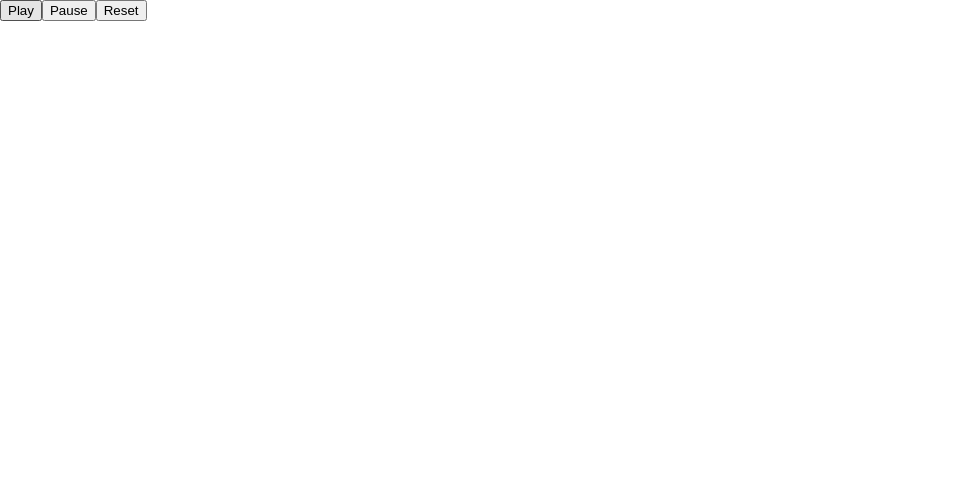
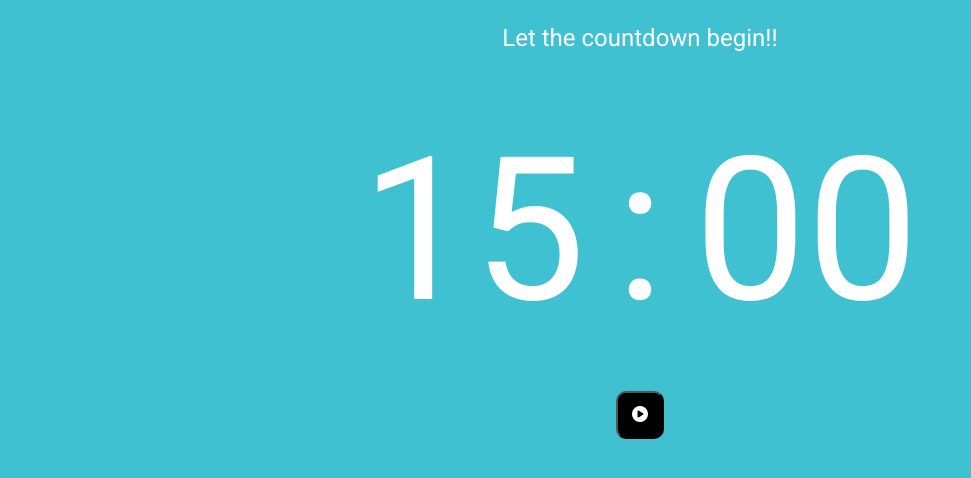
Before and after one commit to kwisniowiecki/final-project-frontend, an Angular app: page /timer in a window 1280 px wide. Shown: the top 478 px of the page, without its empty margins (0-971 px from the left). Built offline with nearby package versions, Linux system fonts and the light colour scheme; what ng2-charts would draw is missing.

Commit message:
added pomodoro timer functionality

```diff
--- a/package.json
+++ b/package.json
@@ -21,7 +21,9 @@
     "@angular/platform-browser": "~10.0.6",
     "@angular/platform-browser-dynamic": "~10.0.6",
     "@angular/router": "~10.0.6",
+    "@fortawesome/fontawesome-free": "^5.14.0",
     "chart.js": "^2.9.3",
+    "core-js": "^3.6.5",
     "ng2-charts": "^2.4.1",
     "rxjs": "~6.5.5",
     "tslib": "^2.0.0",
--- a/src/app/timer/timer.component.css
+++ b/src/app/timer/timer.component.css
@@ -0,0 +1,47 @@
+.body {
+  background-color: #3fc1d2;
+  height: 100vh;
+}
+
+.container {
+  color: #fff;
+  display: flex;
+  flex-direction: column;
+  align-items: center;
+}
+
+.timer-container {
+  font-size: 200px;
+  margin-top: 40px;
+  margin-bottom: 40px;
+  line-height: 1;
+
+  display: flex;
+  /* border: 1px solid red; */
+}
+
+.minutes,
+.middle,
+.seconds {
+  padding: 15px;
+  /* border: 1px solid green; */
+}
+
+.buttons {
+  display: flex;
+  justify-content: center;
+}
+
+.btn-black {
+  width: 3em;
+  height: 3em;
+  background: #000;
+  color: #fff;
+  margin: 5px;
+  border-radius: 10px;
+  font-size: 1em;
+}
+
+.message {
+  font-size: 1.5em;
+}
--- a/src/app/timer/timer.component.html
+++ b/src/app/timer/timer.component.html
@@ -1,5 +1,37 @@
 <!-- Need to pull learning adventure name from API to display on top -->
-
-<button>Play</button>
-<button>Pause</button>
-<button>Reset</button>
+<section class="body">
+  <div class="container">
+    <p class="message">{{ message }}</p>
+    <div class="timer-container">
+      <div class="minutes">{{ strMinutes }}</div>
+      <div class="middle">:</div>
+      <div class="seconds">{{ strSeconds }}</div>
+    </div>
+    <div class="buttons">
+      <button
+        id="play"
+        class="btn-black"
+        (click)="startTimer()"
+        *ngIf="status === 'STOP' || status === 'PAUSE'"
+      >
+        <i class="fas fa-play-circle"></i>
+      </button>
+      <button
+        id="pause"
+        class="btn-black"
+        (click)="pauseTimer()"
+        *ngIf="status === 'RUNNING'"
+      >
+        <i class="fas fa-pause-circle"></i>
+      </button>
+      <button
+        id="stop"
+        class="btn-black"
+        (click)="stopTimer()"
+        *ngIf="status === 'RUNNING' || status === 'PAUSE'"
+      >
+        <i class="fas fa-undo"></i>
+      </button>
+    </div>
+  </div>
+</section>
--- a/src/app/timer/timer.component.ts
+++ b/src/app/timer/timer.component.ts
@@ -1,15 +1,93 @@
 import { Component, OnInit } from '@angular/core';
+
+const timerMessages = {
+  start: 'Let the countdown begin!!',
+  running: 'Greatness is within sight!!',
+  stop: 'Never quit keep going!!',
+};
+
+enum Status {
+  STOP = 'STOP',
+  PAUSE = 'PAUSE',
+  RUNNING = 'RUNNING',
+}
+
+const TOTAL_SECONDS = 15 * 60;
 
 @Component({
   selector: 'app-timer',
   templateUrl: './timer.component.html',
-  styleUrls: ['./timer.component.css']
+  styleUrls: ['./timer.component.css'],
 })
 export class TimerComponent implements OnInit {
+  message: string = '';
+  strMinutes: string = '';
+  strSeconds: string = '';
+  totalSeconds: number = TOTAL_SECONDS;
+  timerId: number = null;
+  status = Status.STOP;
 
-  constructor() { }
+  constructor() {}
 
-  ngOnInit(): void {
+  ngOnInit() {
+    this.message = timerMessages.start;
+    this.displayTime();
   }
 
+  countdown() {
+    this.timerId = setInterval(
+      function () {
+        if (this.totalSeconds <= 0) {
+          clearInterval(this.timerId);
+          this.setStatus(Status.STOP);
+          this.displayTime();
+        }
+        this.displayTime();
+        this.totalSeconds -= 1;
+      }.bind(this),
+      1000
+    );
+  }
+
+  displayTime() {
+    const seconds = this.totalSeconds % 60;
+    const minutes = Math.floor((this.totalSeconds - seconds) / 60);
+
+    this.strMinutes = minutes < 10 ? `0${minutes}` : `${minutes}`;
+    this.strSeconds = seconds < 10 ? `0${seconds}` : `${seconds}`;
+  }
+
+  startTimer() {
+    this.setStatus(Status.RUNNING);
+    this.countdown();
+  }
+
+  pauseTimer() {
+    clearInterval(this.timerId);
+    this.setStatus(Status.PAUSE);
+  }
+
+  stopTimer() {
+    clearInterval(this.timerId);
+    this.setStatus(Status.STOP);
+    this.displayTime();
+  }
+
+  setStatus(newStatus: Status) {
+    this.status = newStatus;
+    switch (newStatus) {
+      case Status.STOP:
+        this.message = timerMessages.start;
+        this.totalSeconds = TOTAL_SECONDS;
+        break;
+      case Status.RUNNING:
+        this.message = timerMessages.running;
+        break;
+      case Status.PAUSE:
+        this.message = timerMessages.stop;
+        break;
+      default:
+        break;
+    }
+  }
 }
--- a/src/index.html
+++ b/src/index.html
@@ -1,25 +1,20 @@
 <!DOCTYPE html>
 <html lang="en">
+
 <head>
   <meta charset="utf-8" />
   <title>FinalProjectFrontend</title>
   <base href="/" />
   <meta name="viewport" content="width=device-width, initial-scale=1" />
   <link rel="icon" type="image/x-icon" href="favicon.ico" />
-    <link
-      href="https://fonts.googleapis.com/css?family=Roboto:300,400,500&display=swap"
-      rel="stylesheet"
-    />
-    <link
-      href="https://fonts.googleapis.com/icon?family=Material+Icons"
-      rel="stylesheet"
-    />
-    <link
-      href="https://fonts.googleapis.com/css2?family=Spartan:wght@400&display=swap"
-      rel="stylesheet"
-    />
+  <link href="https://fonts.googleapis.com/css?family=Roboto:300,400,500&display=swap" rel="stylesheet" />
+  <link href="https://fonts.googleapis.com/icon?family=Material+Icons" rel="stylesheet" />
+  <link href="https://fonts.googleapis.com/css2?family=Spartan:wght@400&display=swap" rel="stylesheet" />
 </head>
+
 <body>
   <app-root></app-root>
+  <script src="https://kit.fontawesome.com/384641dac3.js" crossorigin="anonymous"></script>
 </body>
+
 </html>
```
Also changed, not shown: src/main.ts (+5 -2 lines), 2 other files (tests, documents, lock files or other folders). Lines whose indentation alone changed are shown as unchanged.
